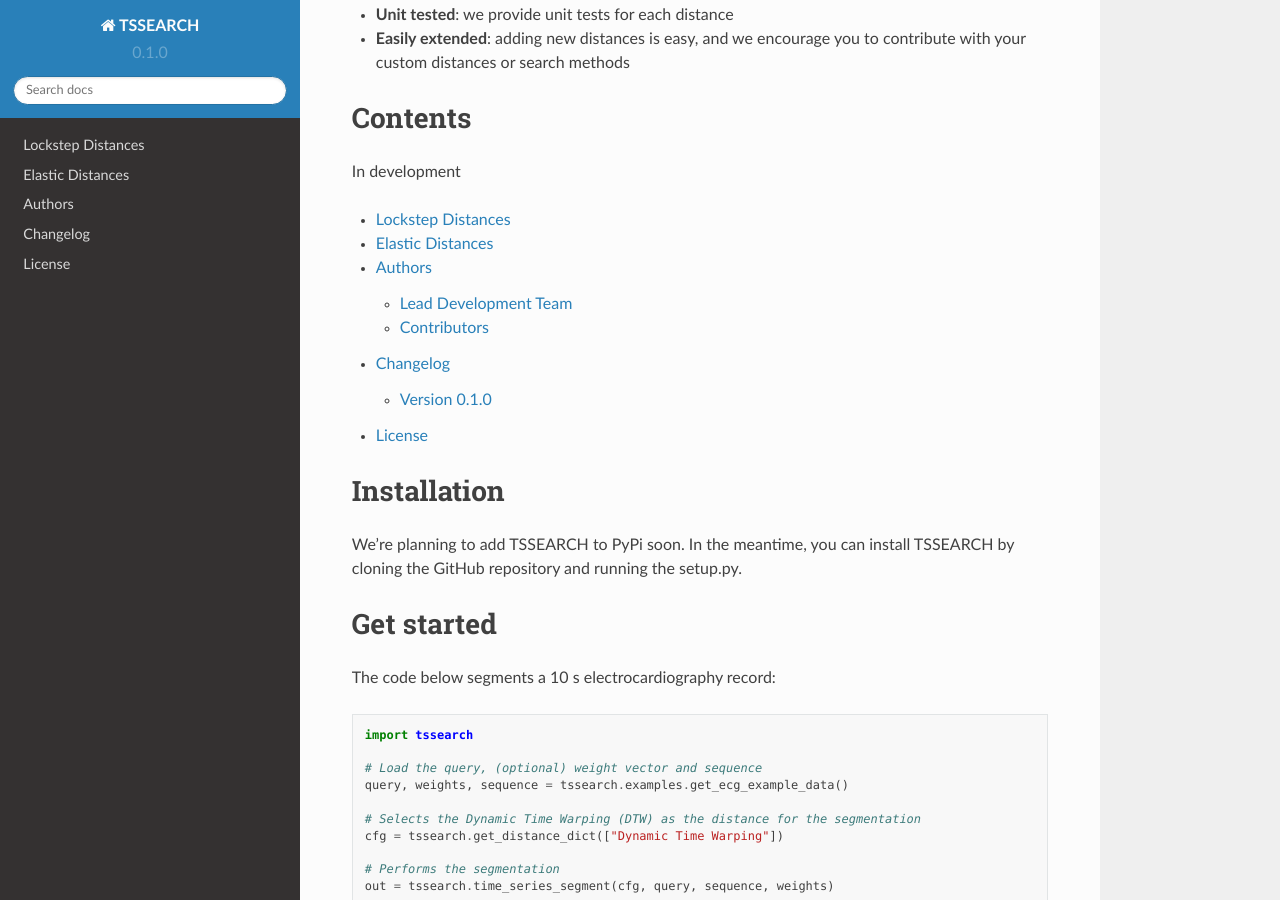
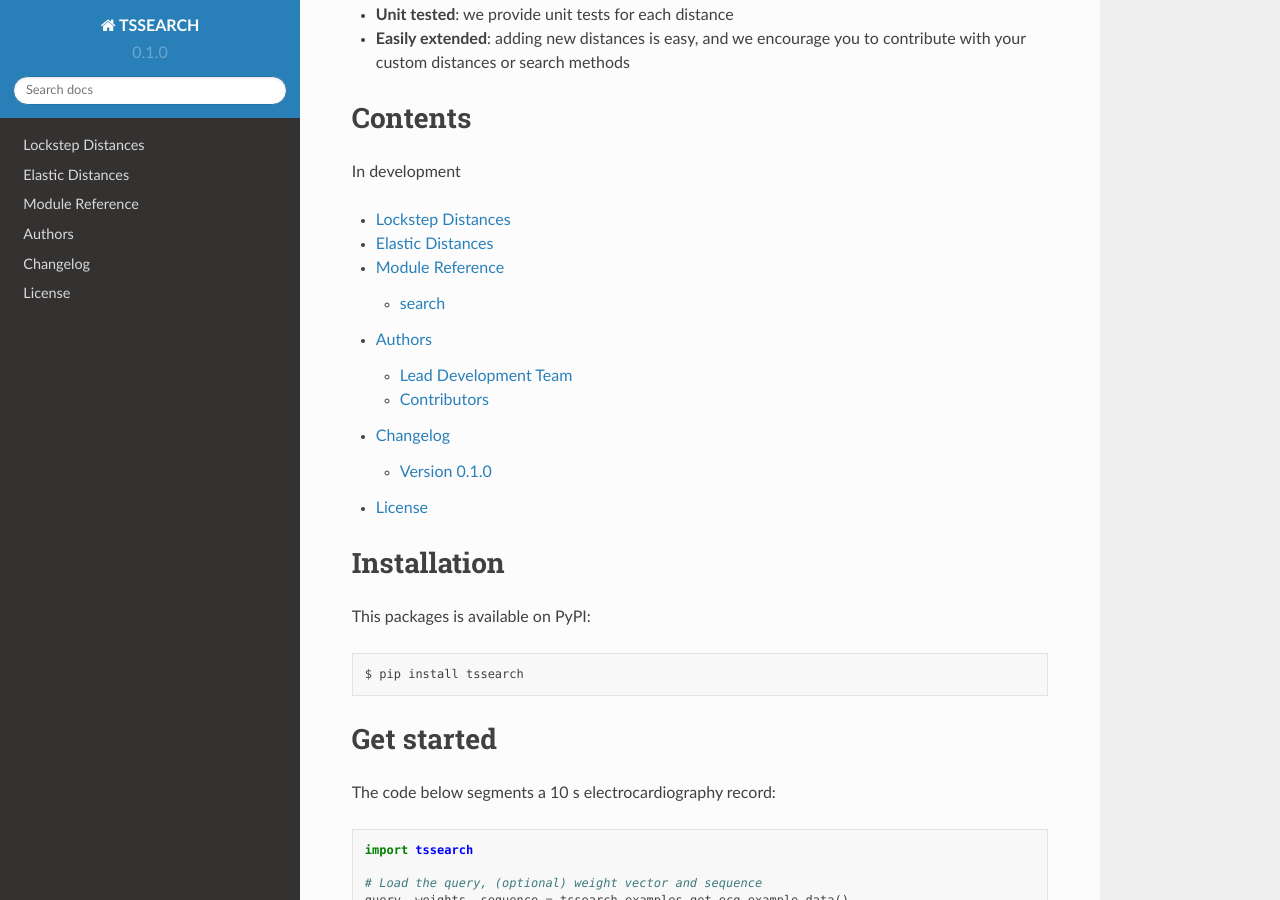
Before and after one commit to fraunhoferportugal/tssearch, a Sphinx documentation site: the page built from docs/index.rst, in a window 1280 px wide and 900 px high, scrolled down 482 px. Built offline with Sphinx 7.4.7 and the Read the Docs theme 2.0.0, drawn with Linux system fonts in a browser that asks for light colours; formulas are drawn with MathJax 3.

Commit message:
Improving docs.

```diff
--- a/AUTHORS.rst
+++ b/AUTHORS.rst
@@ -15,12 +15,12 @@
 - Duarte Folgado (`duarte.folgado@fraunhofer.pt <duarte.folgado@fraunhofer.pt>`_)
 - Hugo Gamboa (`hugo.gamboa@fraunhofer.pt <hugo.gamboa@fraunhofer.pt>`_)
 - Marília Barandas  (`marilia.barandas@fraunhofer.pt <marilia.barandas@fraunhofer.pt>`_)
+- Maria Lua Nunes (`maria.nunes@fraunhofer.pt <maria.nunes@fraunhofer.pt>`_)
+- Margarida Antunes (`maria.antunes@fraunhofer.pt <maria.antunes@fraunhofer.pt>`_)
 
 
 Contributors
 ------------
 - Hui Liu
-- Maria Lua Nunes
-- Margarida Antunes
 - Tanja Schultz
 - Yale Hartmann
--- a/docs/descriptions/elastic_distances.rst
+++ b/docs/descriptions/elastic_distances.rst
@@ -2,4 +2,4 @@
 Elastic Distances
 =================
 
-In development
+Distance measures that perform a non-linear mapping to align the time series and allow flexible comparison of one-to-many or one-to-none points (e.g., Dynamic Time Warping, Longest Common Subsequence). These measures produce elastic adjustment to compensate for potential localized misalignment.
--- a/docs/index.rst
+++ b/docs/index.rst
@@ -22,6 +22,7 @@
 
    Lockstep Distances <descriptions/lockstep_distances>
    Elastic Distances <descriptions/elastic_distances>
+   Module Reference <descriptions/modules>
    Authors <authors>
    Changelog <changelog>
    License <license>
@@ -29,7 +30,11 @@
 Installation
 ============
 
-We’re planning to add TSSEARCH to PyPi soon. In the meantime, you can install TSSEARCH by cloning the GitHub repository and running the setup.py.
+This packages is available on PyPI:
+
+.. code:: bash
+
+    $ pip install tssearch
 
 Get started
 ===========
```
Also changed, not shown: docs/descriptions/modules.rst (added, +11 -0 lines), docs/descriptions/modules/tssearch_search.rst (added, +23 -0 lines).
